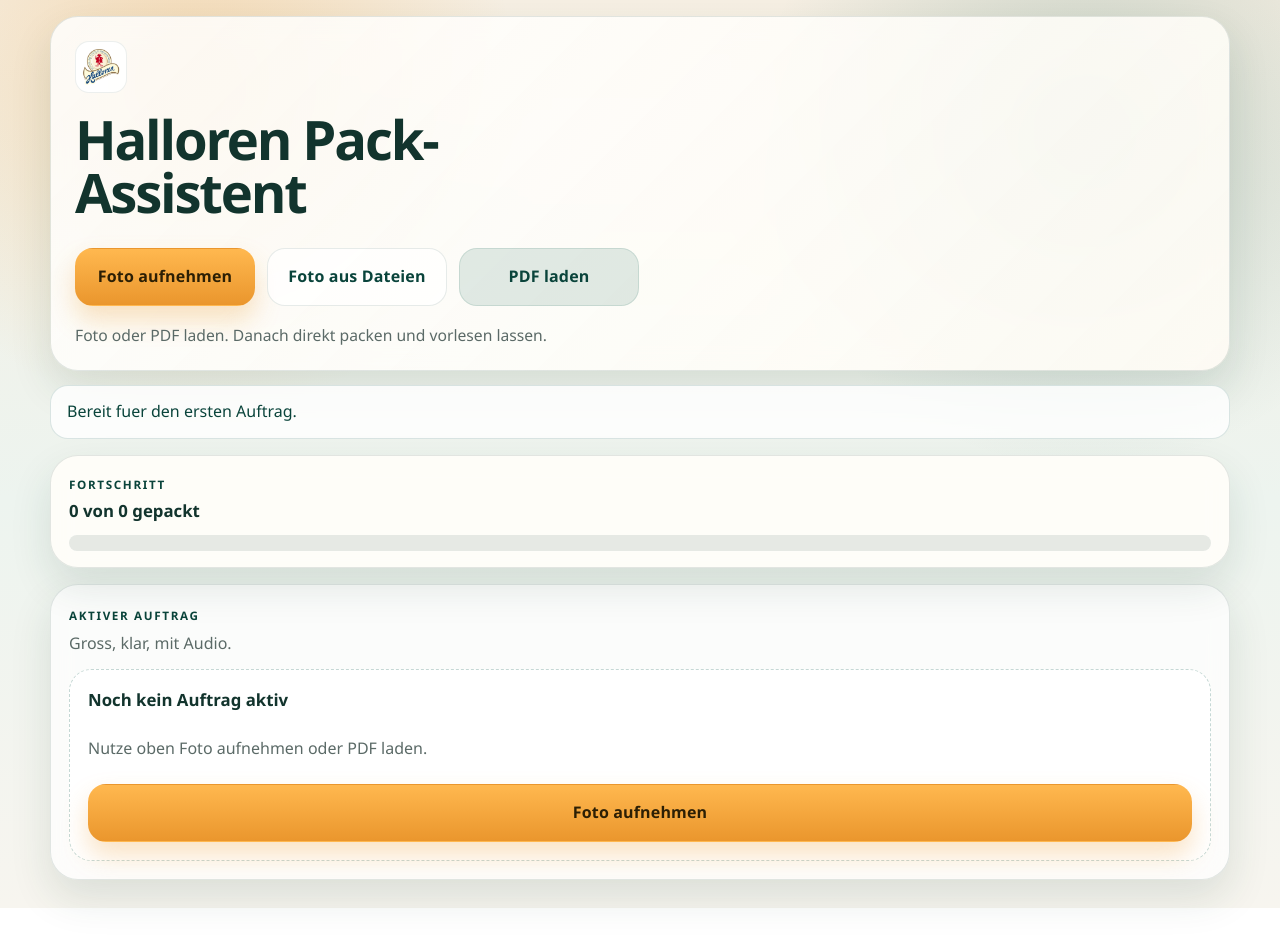
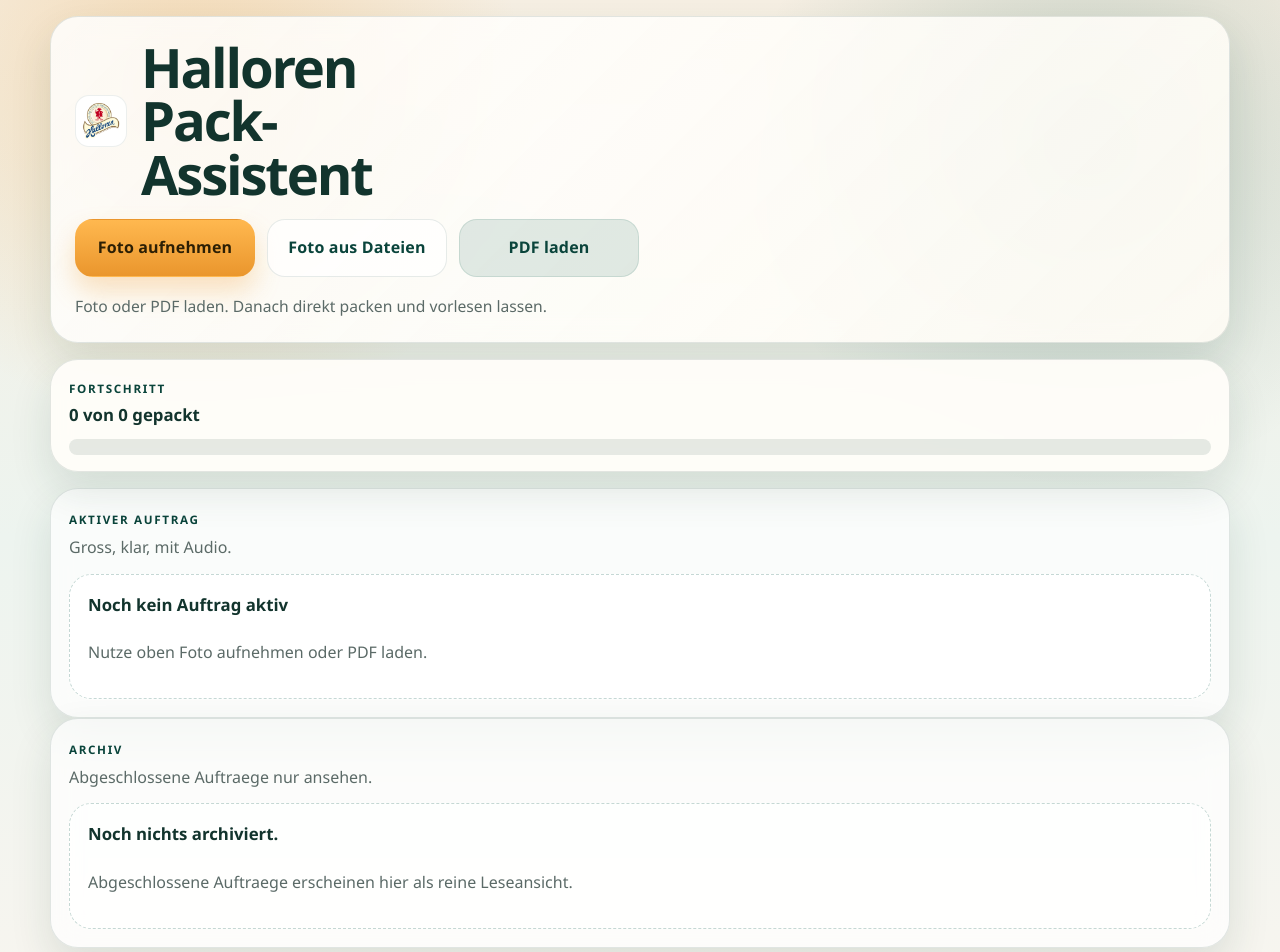
Before and after one commit to derhefter/pack-assistant-pwa, a React (Vite) app: page / in a window 1280 px wide. Shown: the top 952 px of the page. Before the commit the page ends 908 px from the top, so only its background shows below. Built offline with nearby package versions, Linux system fonts and the light colour scheme.

Commit message:
Refine completion flow and archive view

```diff
--- a/src/app/App.tsx
+++ b/src/app/App.tsx
@@ -10,6 +10,7 @@
   initializeLocalFirstStore,
   linkImageToProduct,
   listActiveOrders,
+  listArchivedOrders,
   listOrderItems,
   listProductAliases,
   listProductImages,
@@ -17,6 +18,7 @@
   matchProductCandidate,
   toggleOrderItemChecked
 } from '../db';
+import { ArchiveView } from '../features/archive/ArchiveView';
 import { createOrderDraftFromImport } from '../features/import';
 import { mapOrderRecord } from '../features/orders/mappers';
 import { OrderView } from '../features/orders/OrderView';
@@ -55,19 +57,41 @@
   const activeOrderRef = useRef<HTMLElement | null>(null);
   const shouldScrollToOrderRef = useRef(false);
   const [currentOrder, setCurrentOrder] = useState<OrderRecord | null>(null);
-  const [message, setMessage] = useState<string | null>('Bereit fuer den ersten Auftrag.');
+  const [archiveOrders, setArchiveOrders] = useState<OrderRecord[]>([]);
+  const [selectedArchiveOrderId, setSelectedArchiveOrderId] = useState<string | null>(null);
+  const [archiveSearch, setArchiveSearch] = useState('');
+  const [message, setMessage] = useState<string | null>(null);
   const [error, setError] = useState<string | null>(null);
   const [isReady, setIsReady] = useState(false);
   const [isBusy, setIsBusy] = useState(false);
 
   async function refreshWorkspace(preferredOrderId?: string) {
-    const [products, activeOrders, images] = await Promise.all([
+    const [products, activeOrders, archivedOrders, images] = await Promise.all([
       listProducts(),
       listActiveOrders(),
+      listArchivedOrders(),
       listProductImages()
     ]);
+    const mappedArchive = await Promise.all(
+      archivedOrders.map(async (order) => {
+        const items = await listOrderItems(order.id);
+        return mapOrderRecord(order, items, products, images);
+      })
+    );
 
     const current = activeOrders.find((order) => order.id === preferredOrderId) ?? activeOrders[0] ?? null;
+    setArchiveOrders(mappedArchive);
+    setSelectedArchiveOrderId((currentSelectedId) => {
+      if (!mappedArchive.length) {
+        return null;
+      }
+
+      if (currentSelectedId && mappedArchive.some((order) => order.id === currentSelectedId)) {
+        return currentSelectedId;
+      }
+
+      return mappedArchive[0]?.id ?? null;
+    });
 
     if (!current) {
       setCurrentOrder(null);
@@ -110,6 +134,17 @@
         total: currentOrder.items.length
       }
     : { done: 0, total: 0 };
+  const archiveSearchTerm = archiveSearch.trim().toLowerCase();
+  const filteredArchive = archiveOrders.filter((order) => {
+    if (!archiveSearchTerm) {
+      return true;
+    }
+
+    const haystack = `${order.title} ${order.items.map((item) => item.name).join(' ')}`.toLowerCase();
+    return haystack.includes(archiveSearchTerm);
+  });
+  const selectedArchiveOrder =
+    filteredArchive.find((order) => order.id === selectedArchiveOrderId) ?? filteredArchive[0] ?? null;
 
   async function saveDraftAsOrder(
     title: string,
@@ -204,13 +239,13 @@
     }
   };
 
-  const handleArchiveCurrent = async () => {
+  const handleCompleteCurrent = async () => {
     if (!currentOrder) {
       return;
     }
 
     await archiveOrder(currentOrder.id);
-    setMessage('Auftrag archiviert.');
+    setMessage('Auftrag abgeschlossen.');
     await refreshWorkspace();
   };
 
@@ -252,7 +287,7 @@
   return (
     <main className="app-shell">
       <section className={`hero ${currentOrder || isBusy ? 'hero--compact' : ''}`.trim()}>
-        <div>
+        <div className="hero-headline">
           <div className="hero-brand">
             <img src="/brand/logo-halloren.png" alt="Halloren Logo" className="hero-brand__logo" />
           </div>
@@ -329,17 +364,32 @@
             <OrderView
               order={currentOrder}
               onToggleItem={handleToggleItem}
-              onArchive={handleArchiveCurrent}
+              onComplete={handleCompleteCurrent}
               onCaptureImage={handleCaptureImage}
             />
           ) : (
             <EmptyState
               title="Noch kein Auftrag aktiv"
               description="Nutze oben Foto aufnehmen oder PDF laden."
-              actionLabel="Foto aufnehmen"
-              onAction={() => photoInputRef.current?.click()}
             />
           )}
+        </SectionCard>
+      </section>
+
+      <section>
+        <SectionCard title="Archiv" subtitle="Abgeschlossene Auftraege nur ansehen.">
+          <ArchiveView
+            archive={filteredArchive}
+            searchTerm={archiveSearch}
+            onSearchTermChange={setArchiveSearch}
+            selectedOrderId={selectedArchiveOrder?.id}
+            onSelect={(order) => setSelectedArchiveOrderId(order.id)}
+          />
+          {selectedArchiveOrder ? (
+            <div className="archive-detail">
+              <OrderView order={selectedArchiveOrder} readOnly />
+            </div>
+          ) : null}
         </SectionCard>
       </section>
     </main>
--- a/src/components/EmptyState.tsx
+++ b/src/components/EmptyState.tsx
@@ -3,8 +3,8 @@
 type Props = {
   title: string;
   description: string;
-  actionLabel: string;
-  onAction: () => void;
+  actionLabel?: string;
+  onAction?: () => void;
   tone?: 'default' | 'warning';
 };
 
@@ -13,7 +13,7 @@
     <div className={`empty-state empty-state--${tone}`}>
       <strong>{title}</strong>
       <p>{description}</p>
-      <BigButton onClick={onAction}>{actionLabel}</BigButton>
+      {actionLabel && onAction ? <BigButton onClick={onAction}>{actionLabel}</BigButton> : null}
     </div>
   );
 }
--- a/src/features/archive/ArchiveView.tsx
+++ b/src/features/archive/ArchiveView.tsx
@@ -5,15 +5,16 @@
   archive: OrderRecord[];
   searchTerm: string;
   onSearchTermChange: (value: string) => void;
-  onRestore: (order: OrderRecord) => void;
+  selectedOrderId?: string;
+  onSelect: (order: OrderRecord) => void;
 };
 
-export function ArchiveView({ archive, searchTerm, onSearchTermChange, onRestore }: Props) {
+export function ArchiveView({ archive, searchTerm, onSearchTermChange, selectedOrderId, onSelect }: Props) {
   if (archive.length === 0) {
     return (
       <div className="archive-empty">
         <strong>Noch nichts archiviert.</strong>
-        <p>Fertige Auftraege landen hier und koennen spaeter wieder geoeffnet werden.</p>
+        <p>Abgeschlossene Auftraege erscheinen hier als reine Leseansicht.</p>
       </div>
     );
   }
@@ -30,7 +31,10 @@
         />
       </label>
       {archive.map((order) => (
-        <article key={order.id} className="archive-item">
+        <article
+          key={order.id}
+          className={`archive-item ${selectedOrderId === order.id ? 'archive-item--active' : ''}`.trim()}
+        >
           <div>
             <strong>{order.title}</strong>
             <p>
@@ -38,8 +42,8 @@
               {order.archivedAt ? ` - ${new Date(order.archivedAt).toLocaleDateString('de-DE')}` : ''}
             </p>
           </div>
-          <BigButton variant="ghost" onClick={() => onRestore(order)}>
-            Wieder oeffnen
+          <BigButton variant="ghost" onClick={() => onSelect(order)}>
+            Ansehen
           </BigButton>
         </article>
       ))}
--- a/src/features/orders/OrderView.tsx
+++ b/src/features/orders/OrderView.tsx
@@ -5,13 +5,15 @@
 
 type Props = {
   order: OrderRecord;
-  onToggleItem: (itemId: string) => void;
-  onArchive: () => void;
-  onCaptureImage: (itemId: string, file: File) => void;
+  onToggleItem?: (itemId: string) => void;
+  onComplete?: () => void;
+  onCaptureImage?: (itemId: string, file: File) => void;
+  readOnly?: boolean;
 };
 
-export function OrderView({ order, onToggleItem, onArchive, onCaptureImage }: Props) {
+export function OrderView({ order, onToggleItem, onComplete, onCaptureImage, readOnly = false }: Props) {
   const packedCount = order.items.filter((item) => item.packed).length;
+  const allPacked = order.items.length > 0 && packedCount === order.items.length;
   const speech = useSpeech();
   const inputMap = useRef<Record<string, HTMLInputElement | null>>({});
 
@@ -25,14 +27,16 @@
             {packedCount} von {order.items.length} Positionen gepackt
           </p>
         </div>
-        <BigButton variant="secondary" onClick={onArchive}>
-          Auftrag archivieren
-        </BigButton>
+        {!readOnly && allPacked && onComplete ? (
+          <BigButton variant="secondary" onClick={onComplete}>
+            Auftrag abschliessen
+          </BigButton>
+        ) : null}
       </header>
 
       <div className="order-grid">
         {order.items.map((item) => {
-          const hasCaptureAction = Boolean(item.productId && item.imageSource === 'placeholder');
+          const hasCaptureAction = Boolean(!readOnly && onCaptureImage && item.productId && item.imageSource === 'placeholder');
 
           return (
             <article key={item.id} className={`product-card ${item.packed ? 'product-card--done' : ''}`.trim()}>
@@ -40,7 +44,8 @@
                 type="button"
                 className="product-card__toggle"
                 aria-pressed={item.packed}
-                onClick={() => onToggleItem(item.orderItemId)}
+                onClick={() => onToggleItem?.(item.orderItemId)}
+                disabled={readOnly || !onToggleItem}
               >
                 <div className="product-card__image">
                   <span className="product-card__badge">
@@ -83,9 +88,9 @@
                       capture="environment"
                       onChange={(event) => {
                         const file = event.target.files?.[0];
-                        if (file) {
-                          onCaptureImage(item.orderItemId, file);
-                        }
+                          if (file && onCaptureImage) {
+                            onCaptureImage(item.orderItemId, file);
+                          }
                         event.target.value = '';
                       }}
                     />
--- a/src/features/orders/mappers.ts
+++ b/src/features/orders/mappers.ts
@@ -134,6 +134,7 @@
           : 'Text-Import',
     createdAt: order.createdAt,
     archivedAt: order.archivedAt,
+    status: order.status === 'archived' ? 'archived' : 'active',
     items: cards
   };
 }
--- a/src/features/orders/types.ts
+++ b/src/features/orders/types.ts
@@ -22,5 +22,6 @@
   sourceLabel: string;
   createdAt: string;
   archivedAt?: string;
+  status?: 'active' | 'archived';
   items: OrderItemCard[];
 };
--- a/src/styles/global.css
+++ b/src/styles/global.css
@@ -90,6 +90,12 @@
   box-shadow: var(--shadow);
 }
 
+.hero-headline {
+  display: flex;
+  align-items: center;
+  gap: 14px;
+}
+
 .hero--compact {
   gap: 14px;
   padding: 18px 20px;
@@ -101,10 +107,9 @@
 }
 
 .hero-brand {
-  display: inline-flex;
+  display: flex;
   align-items: center;
-  gap: 12px;
-  margin-bottom: 12px;
+  flex: 0 0 auto;
 }
 
 .hero-brand__logo {
@@ -124,11 +129,11 @@
 }
 
 .hero h1 {
-  margin: 8px 0 10px;
+  margin: 0;
   font-size: clamp(2.1rem, 4.5vw, 3.4rem);
   line-height: 0.98;
   letter-spacing: -0.04em;
-  max-width: 14ch;
+  max-width: 11ch;
 }
 
 .hero p,
@@ -437,6 +442,10 @@
   text-align: left;
 }
 
+.product-card__toggle:disabled {
+  cursor: default;
+}
+
 .product-card__badge {
   position: absolute;
   top: 12px;
@@ -522,6 +531,11 @@
   background: rgba(255, 255, 255, 0.84);
 }
 
+.archive-item--active {
+  border-color: rgba(15, 91, 79, 0.3);
+  background: rgba(240, 248, 244, 0.96);
+}
+
 .archive-item strong {
   font-size: 1.05rem;
 }
@@ -529,6 +543,12 @@
 .archive-item p {
   margin: 6px 0 0;
   color: var(--muted);
+}
+
+.archive-detail {
+  margin-top: 16px;
+  padding-top: 16px;
+  border-top: 1px solid rgba(18, 57, 48, 0.1);
 }
 
 .bullet-list {
@@ -572,7 +592,12 @@
 
   .hero h1 {
     font-size: clamp(1.75rem, 8vw, 2.5rem);
-    max-width: 12ch;
+    max-width: none;
+  }
+
+  .hero-headline {
+    align-items: center;
+    gap: 12px;
   }
 
   .dashboard,
```
